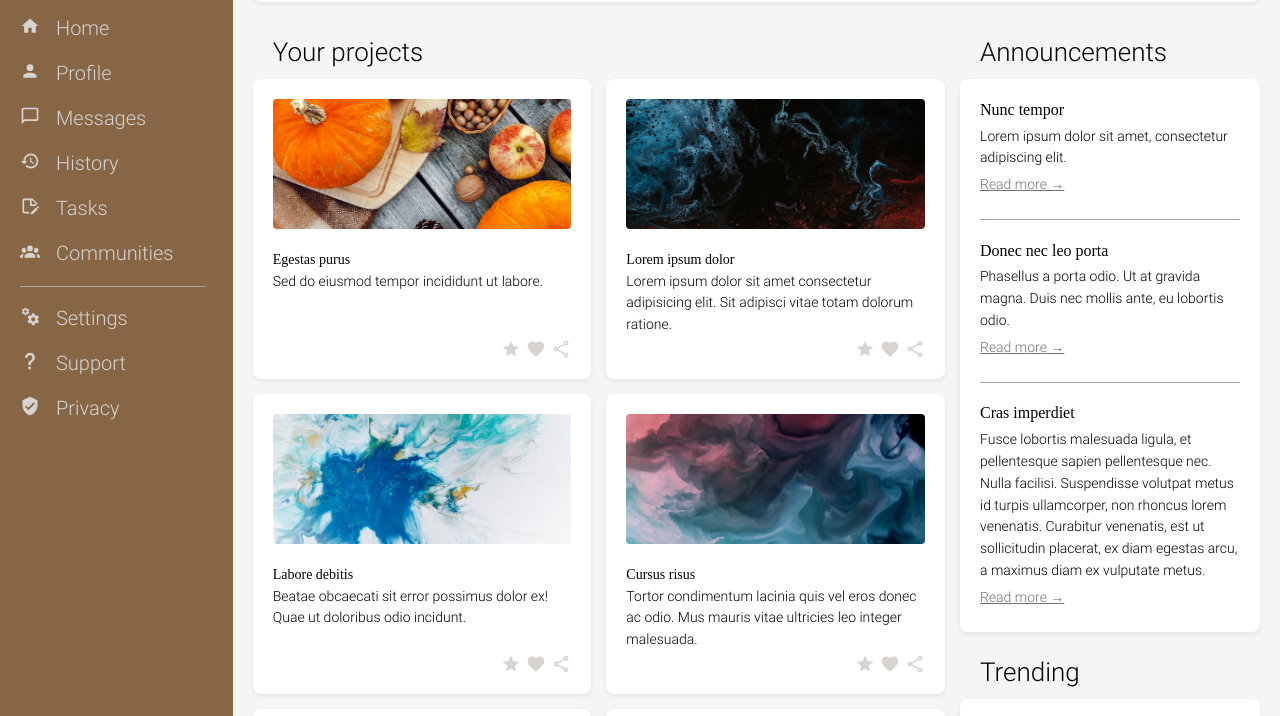
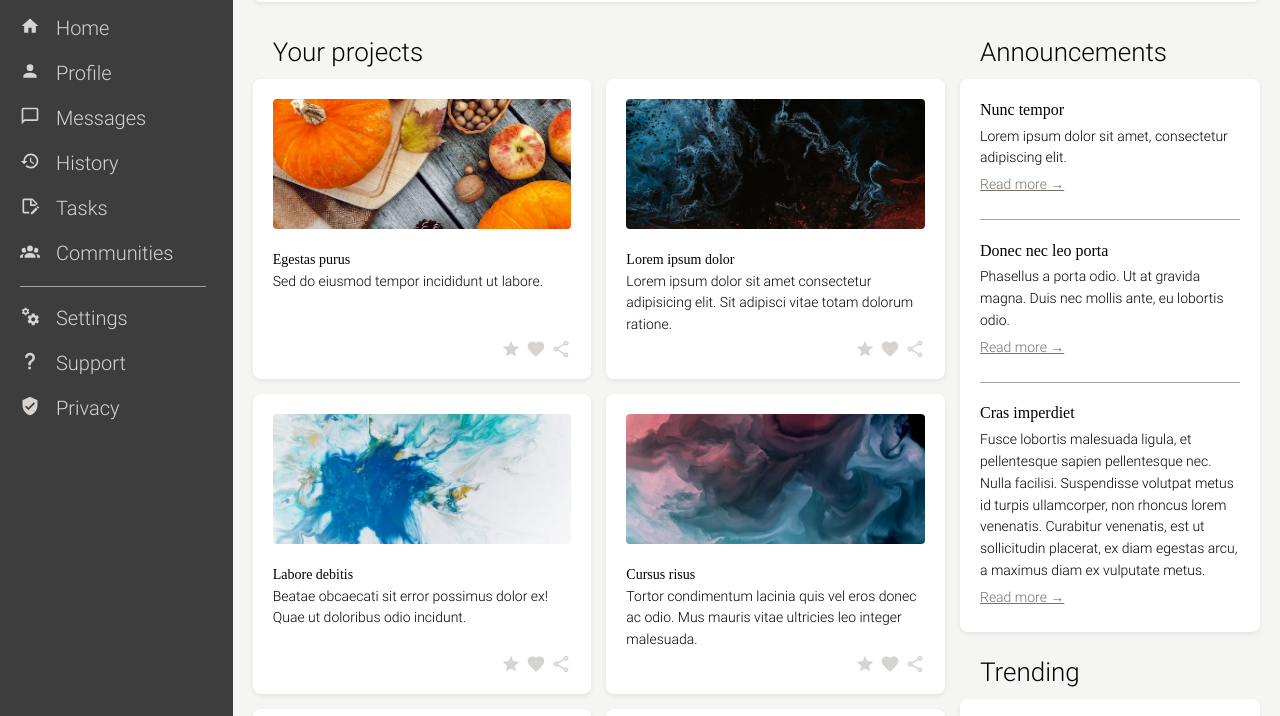
Before and after one commit to sevleo/TOP-Dashboard, a plain HTML site: page index.html in a window 1280 px wide. Shown: the part 94-810 px from the top of the page. Drawn offline with Linux system fonts and the light colour scheme; a web font is replaced by a local one.

Commit message:
BG color

```diff
--- a/styles.css
+++ b/styles.css
@@ -495,7 +495,8 @@ body {
 
 .navigation {
     /* background-color: var(--sky-600); */
-    background-color: #63370cbf;
+    /* background-color: #63370cbf; */
+    background-color: #000000bf;
     color: var(--sky-300);
 }
 
```
